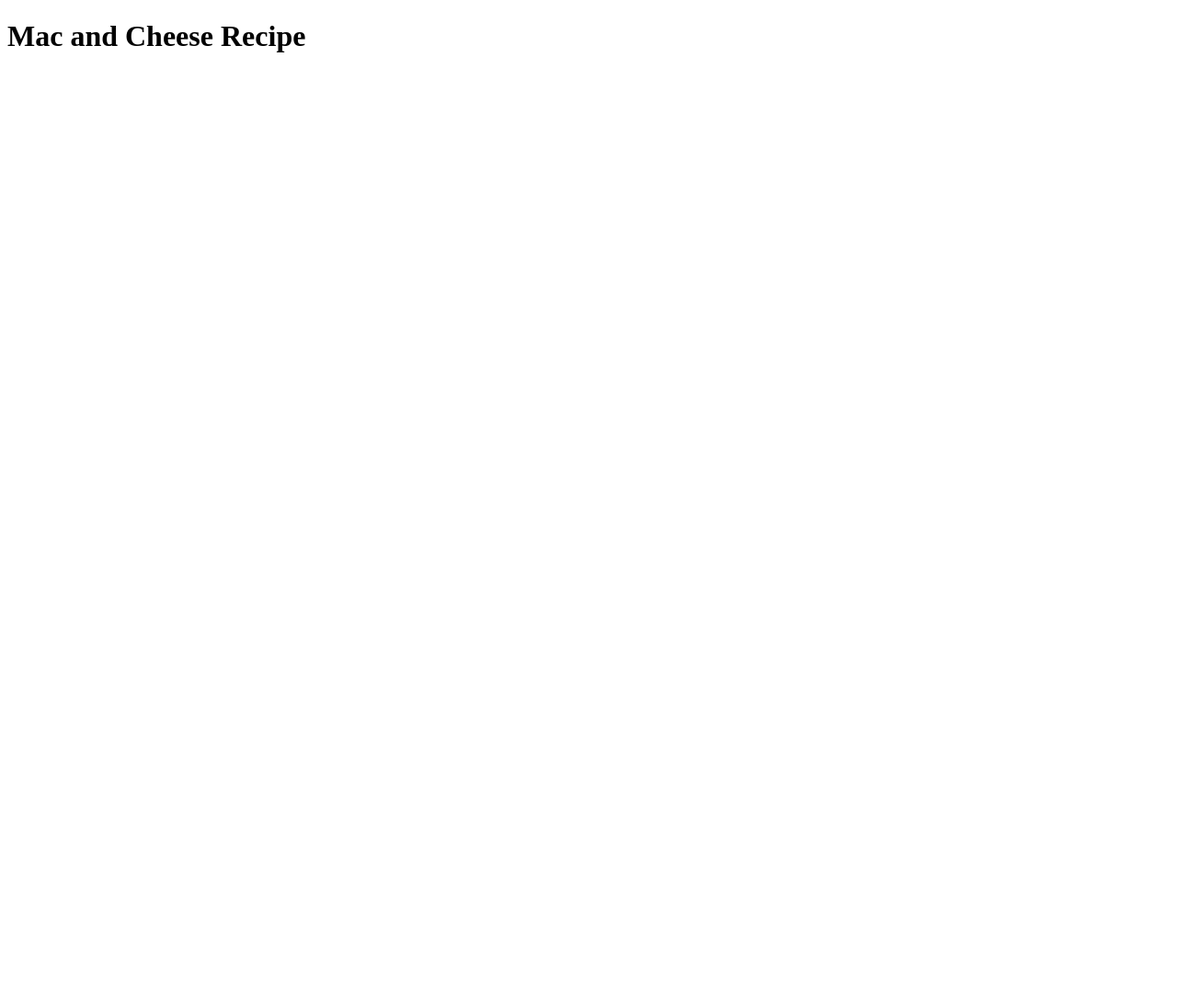
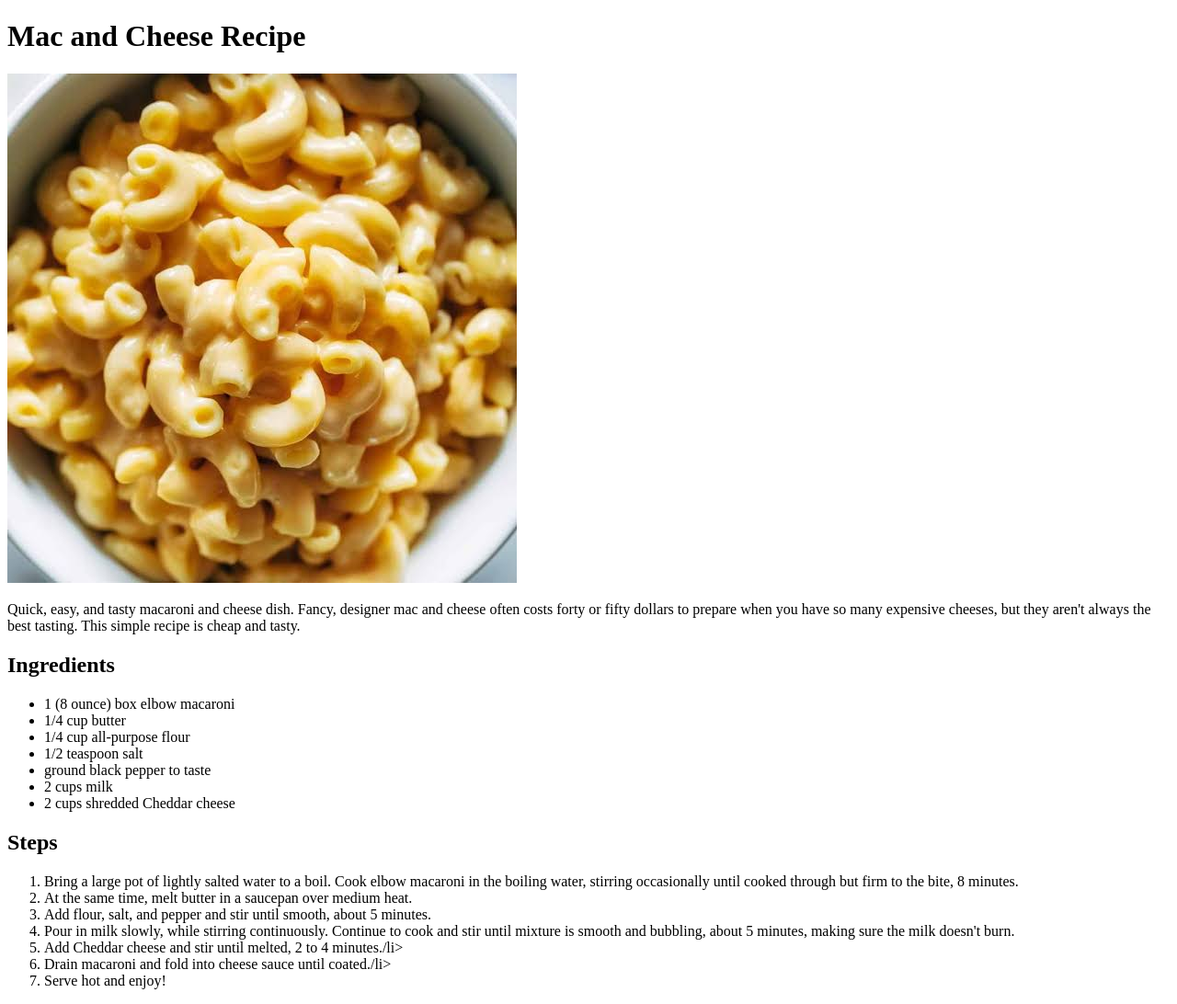
Before and after one commit to Luis-Gonzalez1991/odin-recipes, a plain HTML site: page recipes/macncheese.html in a window 1280 px wide. Shown: the whole page at 92% size. Before the commit the page ends 800 px from the top, so only its background shows below. Drawn offline with Linux system fonts and the light colour scheme.

Commit message:
Added content to macncheese.html
created img directory, added image, ingredients and steps for mac and cheese

```diff
--- a/recipes/macncheese.html
+++ b/recipes/macncheese.html
@@ -7,5 +7,27 @@
 </head>
 <body>
     <h1>Mac and Cheese Recipe</h1>
+    <img src="../img/images.jpeg" atl="Macaroni and Cheese">
+    <p>Quick, easy, and tasty macaroni and cheese dish. Fancy, designer mac and cheese often costs forty or fifty dollars to prepare when you have so many expensive cheeses, but they aren't always the best tasting. This simple recipe is cheap and tasty.</p>
+    <h2>Ingredients</h2>
+    <ul>
+        <li>1 (8 ounce) box elbow macaroni</li>
+        <li>1/4 cup butter</li>
+        <li>1/4 cup all-purpose flour</li>
+        <li>1/2 teaspoon salt</li>
+        <li>ground black pepper to taste</li>
+        <li>2 cups milk</li>
+        <li>2 cups shredded Cheddar cheese</li>
+    </ul>
+    <h2>Steps</h2>
+    <ol>
+        <li>Bring a large pot of lightly salted water to a boil. Cook elbow macaroni in the boiling water, stirring occasionally until cooked through but firm to the bite, 8 minutes.</li>
+        <li>At the same time, melt butter in a saucepan over medium heat.</li>
+        <li>Add flour, salt, and pepper and stir until smooth, about 5 minutes.</li>
+        <li>Pour in milk slowly, while stirring continuously. Continue to cook and stir until mixture is smooth and bubbling, about 5 minutes, making sure the milk doesn't burn.</li>
+        <li>Add Cheddar cheese and stir until melted, 2 to 4 minutes./li>
+        <li>Drain macaroni and fold into cheese sauce until coated./li>
+        <li>Serve hot and enjoy!</li>
+    </ol>
 </body>
 </html>
```
Also changed, not shown: img/images.jpeg (added).
